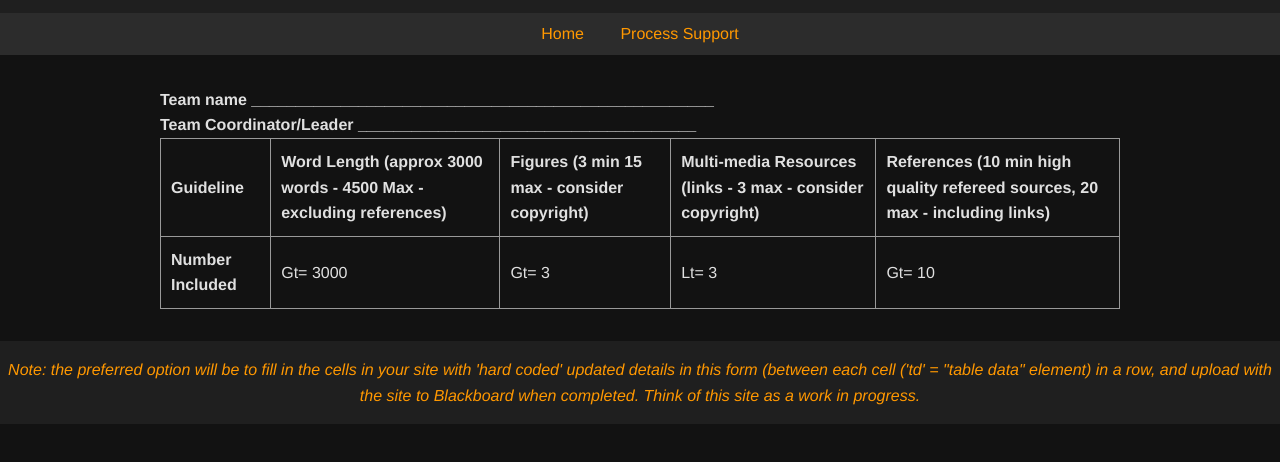
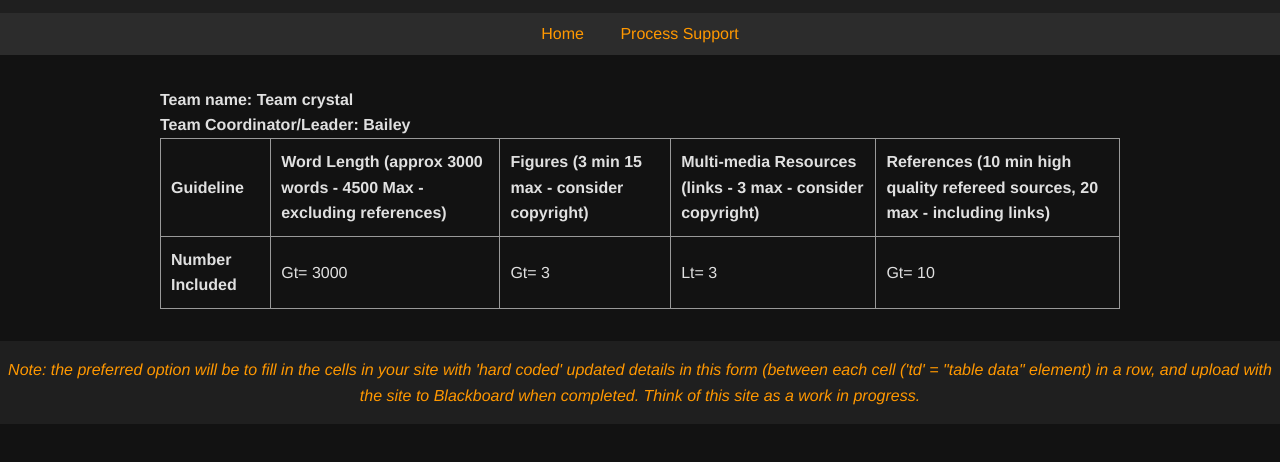
Before and after one commit to bailey1z54/TIS-Group-site, a plain HTML site: page misc/guidelines.html in a window 1280 px wide. Shown: the part 70-532 px from the top of the page. Drawn offline with Linux system fonts and the light colour scheme.

Commit message:
Update guidelines.html

```diff
--- a/misc/guidelines.html
+++ b/misc/guidelines.html
@@ -21,8 +21,8 @@
 </nav>
 
 <div class="container">
-  <h4><p>Team name ____________________________________________________</p></h4>
-  <h4><p>Team Coordinator/Leader ______________________________________</p></h4>
+  <h4><p>Team name: Team crystal</p></h4>
+  <h4><p>Team Coordinator/Leader: Bailey</p></h4>
 
   <table>
     <thead>
```
